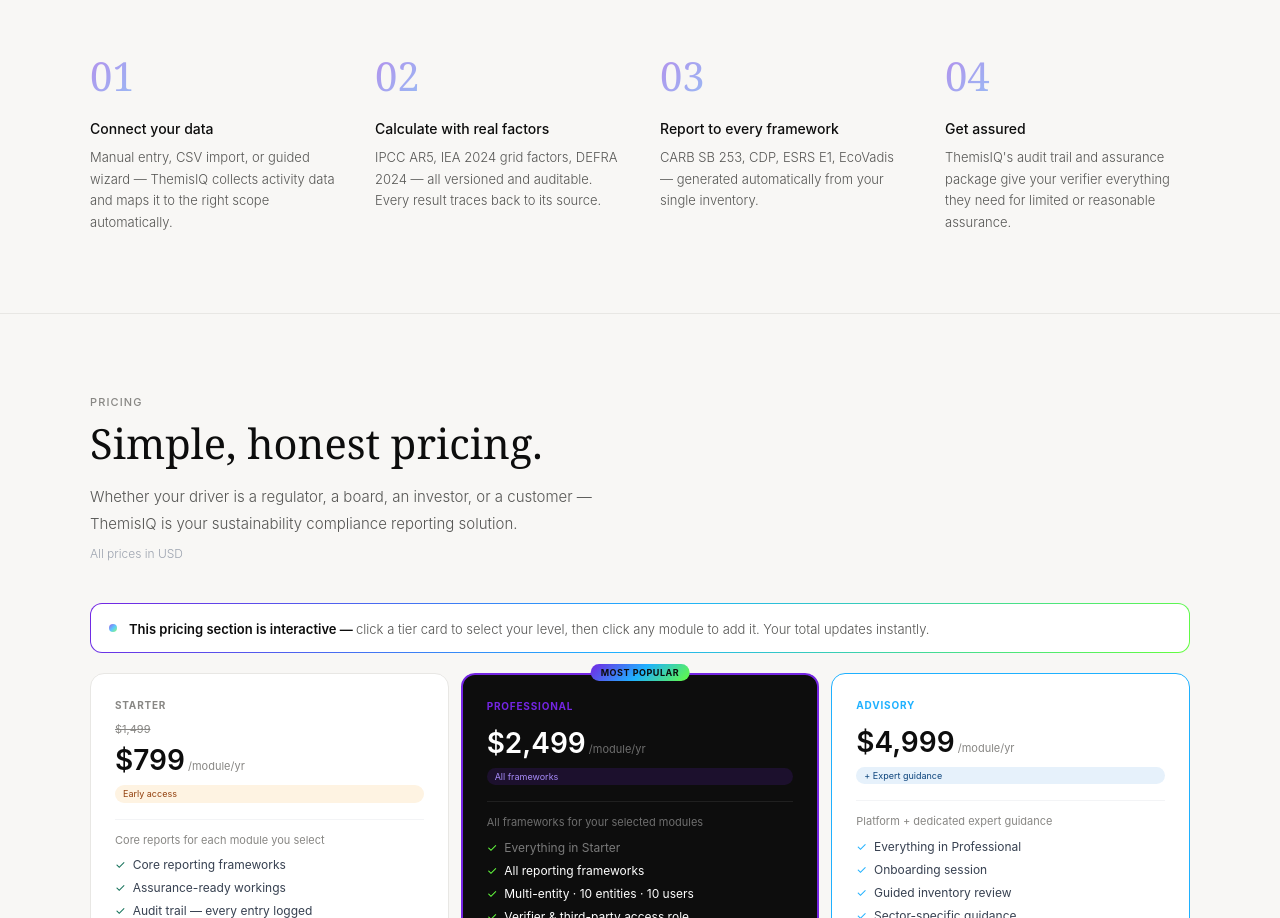
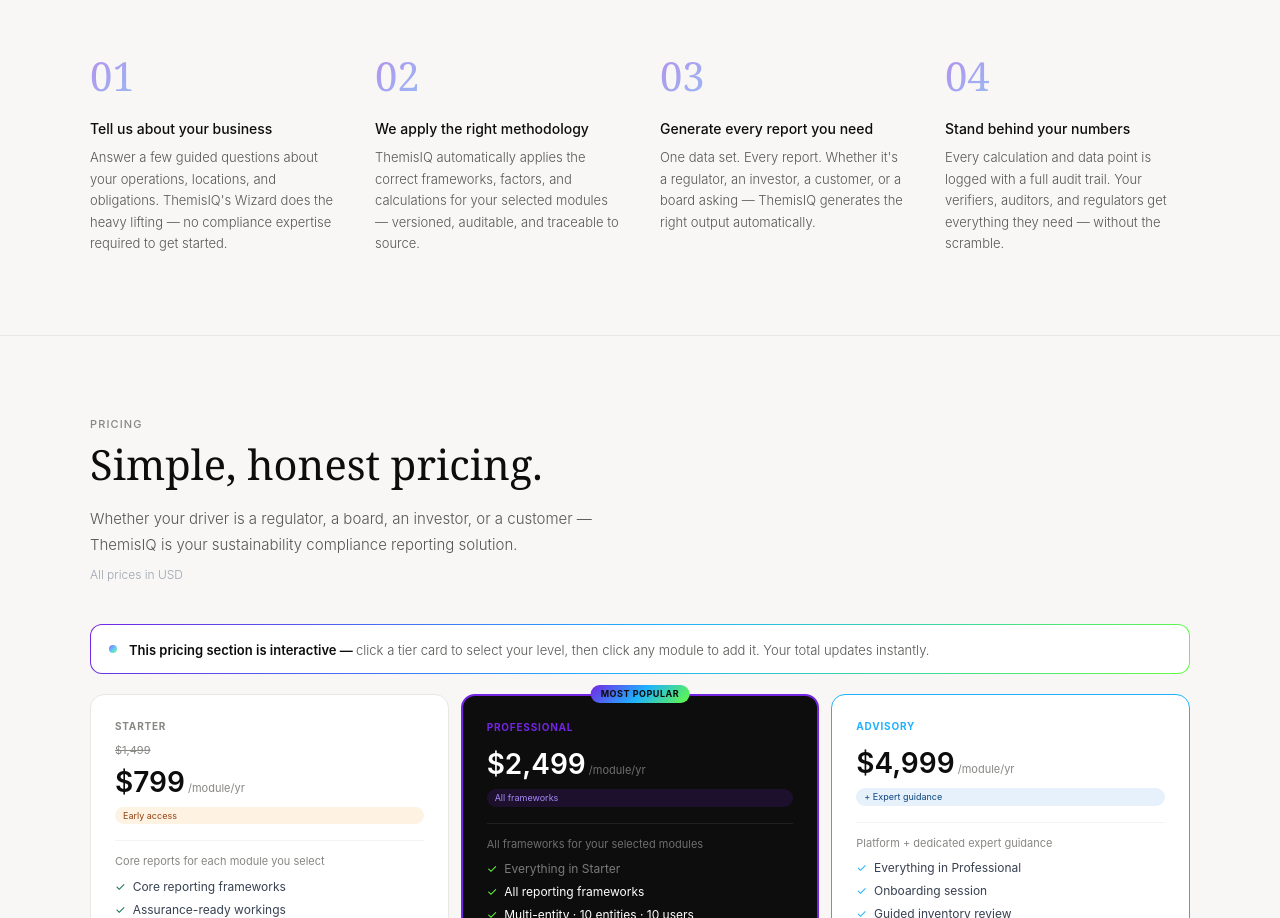
Before and after one commit to themisiqco/themisiq, a Next.js app: page / in a window 1280 px wide. Shown: the part 2374-3292 px from the top of the page. Built offline with nearby package versions, Linux system fonts and the light colour scheme.

Commit message:
feat: platform-wide How it Works steps, homepage complete

```diff
--- a/app/page.tsx
+++ b/app/page.tsx
@@ -117,10 +117,10 @@
           <h2 style={sectionTitle}>Collect once. Comply everywhere.</h2>
           <div style={{ display: 'grid', gridTemplateColumns: 'repeat(4, 1fr)', gap: '2.5rem', marginTop: '3rem' }}>
             {[
-              ['01', 'Connect your data', 'Manual entry, CSV import, or guided wizard — ThemisIQ collects activity data and maps it to the right scope automatically.'],
-              ['02', 'Calculate with real factors', 'IPCC AR5, IEA 2024 grid factors, DEFRA 2024 — all versioned and auditable. Every result traces back to its source.'],
-              ['03', 'Report to every framework', 'CARB SB 253, CDP, ESRS E1, EcoVadis — generated automatically from your single inventory.'],
-              ['04', 'Get assured', "ThemisIQ's audit trail and assurance package give your verifier everything they need for limited or reasonable assurance."],
+              ['01', 'Tell us about your business', "Answer a few guided questions about your operations, locations, and obligations. ThemisIQ's Wizard does the heavy lifting — no compliance expertise required to get started."],
+              ['02', 'We apply the right methodology', 'ThemisIQ automatically applies the correct frameworks, factors, and calculations for your selected modules — versioned, auditable, and traceable to source.'],
+              ['03', 'Generate every report you need', 'One data set. Every report. Whether it\'s a regulator, an investor, a customer, or a board asking — ThemisIQ generates the right output automatically.'],
+              ['04', 'Stand behind your numbers', 'Every calculation and data point is logged with a full audit trail. Your verifiers, auditors, and regulators get everything they need — without the scramble.'],
             ].map(([num, title, desc]) => (
               <div key={num}>
                 <div style={{ fontFamily: 'Georgia, serif', fontSize: '2.5rem', fontWeight: 400, background: 'linear-gradient(135deg,#7425e3,#1fb1ff,#64fe3e)', WebkitBackgroundClip: 'text', WebkitTextFillColor: 'transparent', backgroundClip: 'text', opacity: 0.5, marginBottom: '0.75rem' }}>{num}</div>
```
